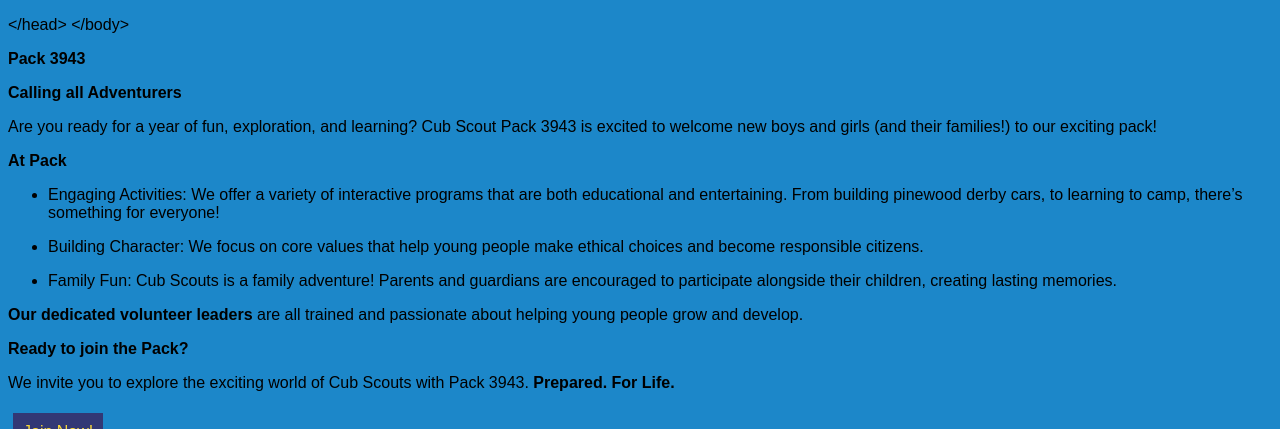
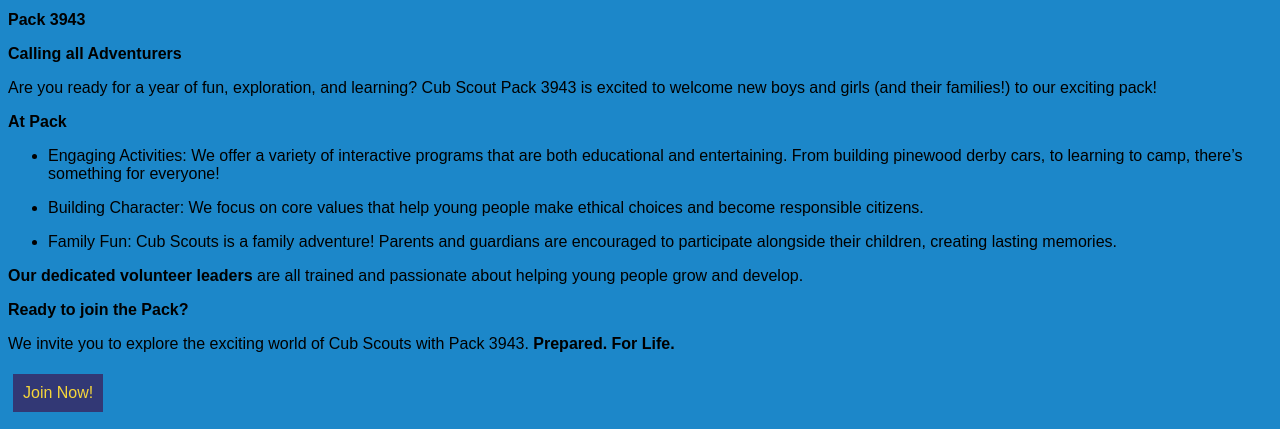
Before and after one commit to pack-3943/pack-3943.github.io, a Jekyll site: the page built from index.markdown, in a window 1280 px wide, cut to the strip 0-429 px from the top of the page. Built offline with Jekyll 4.4.1, drawn with Linux system fonts in a browser that asks for light colours.

```diff
--- a/index.markdown
+++ b/index.markdown
@@ -9,11 +9,7 @@ title: Home
  font-family: Arial;
 }
 </style>
-</head>
-</body>
-<h1>
-  Pack 3943
-</h1>
+# Pack 3943
 
 ### Calling all Adventurers
 
```
